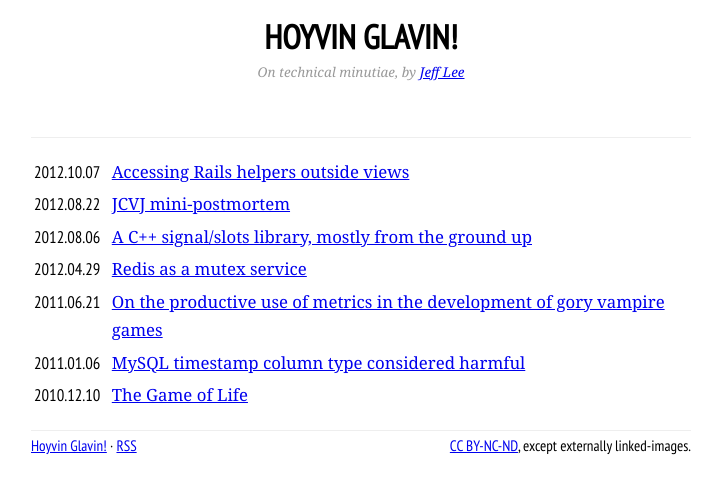
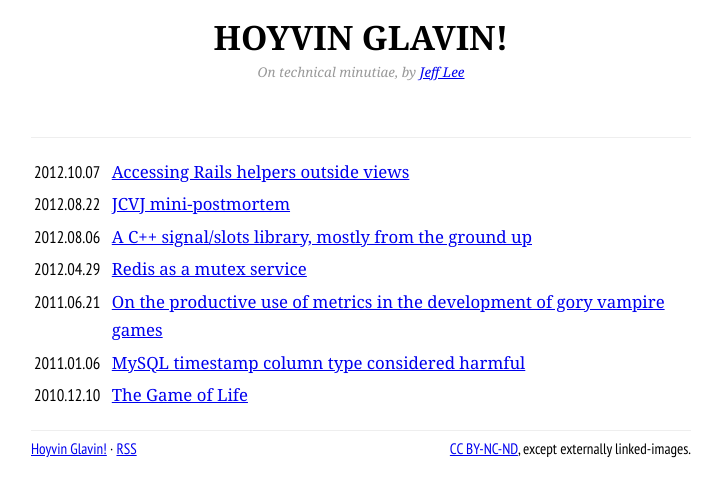
Before and after one commit to jeffomatic/jeffomatic.github.io, a Jekyll site: the page built from index.html, in a window 1280 px wide. Shown: the top 497 px of the page, without its empty margins (279-1001 px from the left). Built offline with Jekyll 4.4.1, drawn with Linux system fonts in a browser that asks for light colours; some web fonts are replaced.

Commit message:
Change header font, some minor css and text futzing

```diff
--- a/assets/style/site.scss
+++ b/assets/style/site.scss
@@ -1,6 +1,7 @@
 ---
 ---
 
+@import url(http://fonts.googleapis.com/css?family=Goudy+Bookletter+1911);
 @import url(http://fonts.googleapis.com/css?family=PT+Sans+Narrow);
 
 html {
@@ -26,8 +27,8 @@ pre {
 
 #footer {
   font-size: .9em;
-  margin-top: 0.1em;
-  margin-bottom: 1em;
+  margin-top: 0.3em;
+  padding-bottom: 3em;
 }
 
 h1, h2, h3, h4, h5, h6 {
@@ -42,6 +43,7 @@ h1, h2, h3, h4, h5, h6 {
   margin-bottom: 3em;
 
   h1 {
+    font-family: "Goudy Bookletter 1911", Georgia, serif;
     margin-bottom: 0.2em;
   }
 }
@@ -78,6 +80,16 @@ h1, h2, h3, h4, h5, h6, #footer, .post-date, .toc-item-date {
   font-family: "PT Sans Narrow", "Helvetica Neue", Helvetica, Arial, sans-serif;
 }
 
+#page-content {
+  border-top: 1px #EEE solid;
+  border-bottom: 1px #EEE solid;
+
+  padding-top: 1em;
+  padding-bottom: 1em;
+
+  text-align: left;
+}
+
 #toc {
   td {
     vertical-align: top;
@@ -90,16 +102,6 @@ h1, h2, h3, h4, h5, h6, #footer, .post-date, .toc-item-date {
   .toc-item-title {
     padding-left: 0.5em;
   }
-}
-
-#page-content {
-  border-top: 1px #EEE solid;
-  border-bottom: 1px #EEE solid;
-
-  padding-top: 1em;
-  padding-bottom: 1em;
-
-  text-align: left;
 }
 
 .post-header {
```
Also changed, not shown: _posts/2012-08-06-jl_signal.md (+1 -1 lines), 2 other files.
